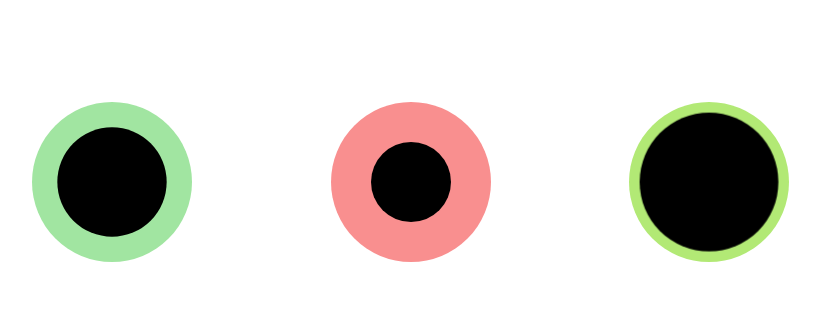
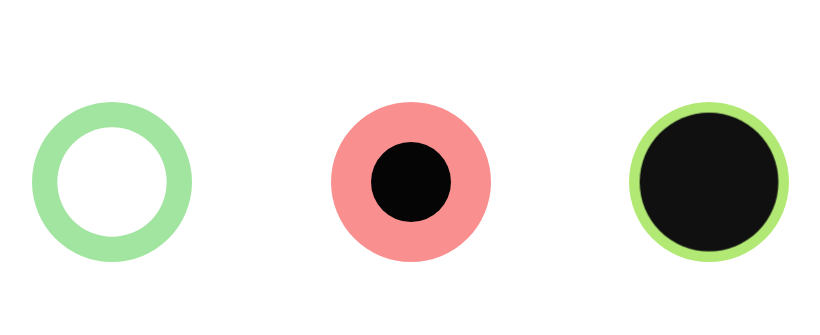
Before and after one commit to Shepherd-Moahloli/code-better, a plain HTML site: page index.html in a window 1280 px wide. Shown: the part 218-553 px from the top of the page, without its empty margins (261-1081 px from the left). Drawn offline with Linux system fonts and the light colour scheme.

Commit message:
just worked on the background colours

```diff
--- a/css/main.css
+++ b/css/main.css
@@ -98,9 +98,7 @@ main #ball #ballMinute {
     border-radius: 100%;
 }
 
-#ballMinute.white {
-    background-color: #fff;
-}
+
 /*
 @keyframes bounce {
     0%, 100%{
--- a/js/main.js
+++ b/js/main.js
@@ -84,9 +84,6 @@ setInterval(() => {
   console.log(percent);
 }, 1000);
 
-const elementRotate = document.getElementById("smaller");
-
-const secondWays = document.getElementById("secondBall");
 /*
 var crayon = [
   "#FF6633",
@@ -153,6 +150,10 @@ var crayon = [
 */
 // how can I change the color of the second ball after a minute
 
+const elementRotate = document.getElementById("smaller");
+
+const secondWays = document.getElementById("secondBall");
+
 setInterval(() => {
   const thislikeWow = (new Date().getMinutes() / 60) * 100;
   var randomColor = crayon[Math.floor(Math.random() * crayon.length)];
@@ -162,15 +163,13 @@ setInterval(() => {
   if (elementRotate.style.transform === "scale(1)") {
     elementRotate.style.transform = "scale(0)";
   }
-  if (secondWays.style.backgroundColor == randomColor) {
-    secondWays = thislikeWow;
-  }
 }, 1000);
 
 const rotateSecond = document.getElementById("ballMinute");
 const randomBall = document.getElementById("ball");
 
 var body = document.getElementsByTagName("body")[0];
+var isWhite = true;
 
 setInterval(() => {
   const thisisCrazy = (new Date().getSeconds() / 60) * 100;
@@ -179,17 +178,24 @@ setInterval(() => {
   rotateSecond.style.transform = "scale(" + "1" + thisisCrazy + "%) ";
   randomBall.style.backgroundColor = randomColor;
   body.classList.toggle("white");
-  bolo.classList.toggle("white");
 
   if (rotateSecond.style.transform === "scale(1)") {
     rotateSecond.style.transform = thisisCrazy;
   }
+  if (isWhite) {
+    rotateSecond.style.backgroundColor = "white";
+    elementRotate.style.backgroundColor = "white";
+    inside.style.backgroundColor = "white";
 
-  console.log(
-    rotateSecond.style.transform,
-    elementRotate.style.transform,
-    percent
-  );
+    isWhite = false;
+  } else {
+    rotateSecond.style.backgroundColor = "black";
+    elementRotate.style.backgroundColor = "black";
+    inside.style.backgroundColor = "black";
+    isWhite = true;
+  }
+
+  console.log(rotateSecond.style.transform, elementRotate.style.transform);
 }, 1000);
 
 const inside = document.getElementById("insideBall");
@@ -202,5 +208,3 @@ setInterval(() => {
     inside.style.transform = "scale(0)";
   }
 }, 1000);
-
-console.log(inside);
```
